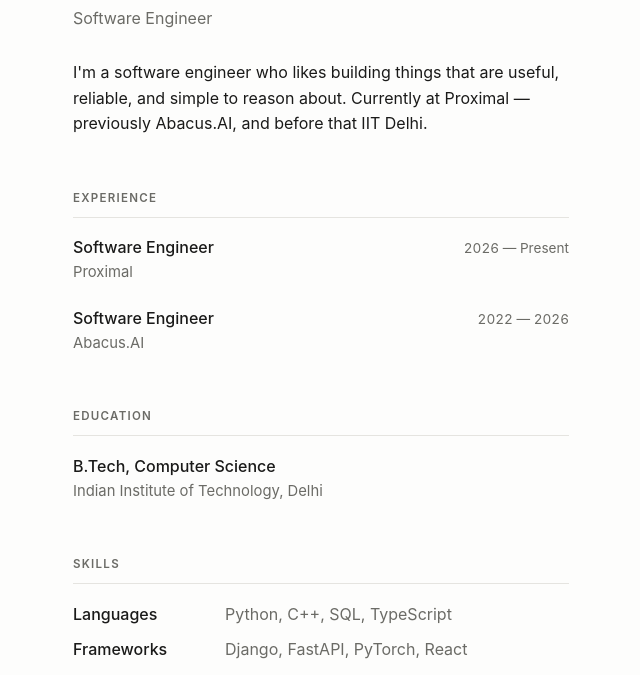
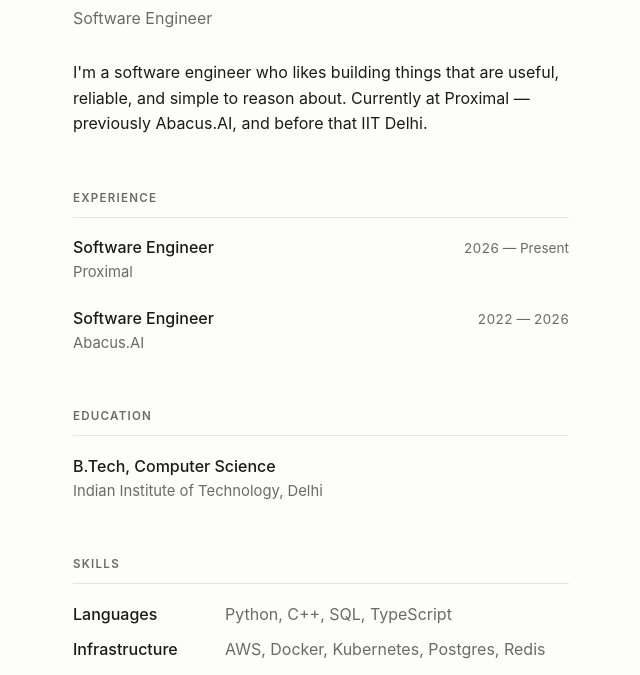
Before and after one commit to sohamvg/sohamvg.github.io, a plain HTML site: page index.html in a window 1280 px wide. Shown: the part 125-800 px from the top of the page, without its empty margins (319-959 px from the left). Drawn offline with Linux system fonts and the light colour scheme.

Commit message:
Drop frameworks row from skills

```diff
--- a/index.html
+++ b/index.html
@@ -208,7 +208,6 @@
     <h2>Skills</h2>
     <div class="skills">
       <p><b>Languages</b><span>Python, C++, SQL, TypeScript</span></p>
-      <p><b>Frameworks</b><span>Django, FastAPI, PyTorch, React</span></p>
       <p><b>Infrastructure</b><span>AWS, Docker, Kubernetes, Postgres, Redis</span></p>
       <p><b>Domains</b><span>Distributed systems, ML infrastructure, API design</span></p>
     </div>
```
